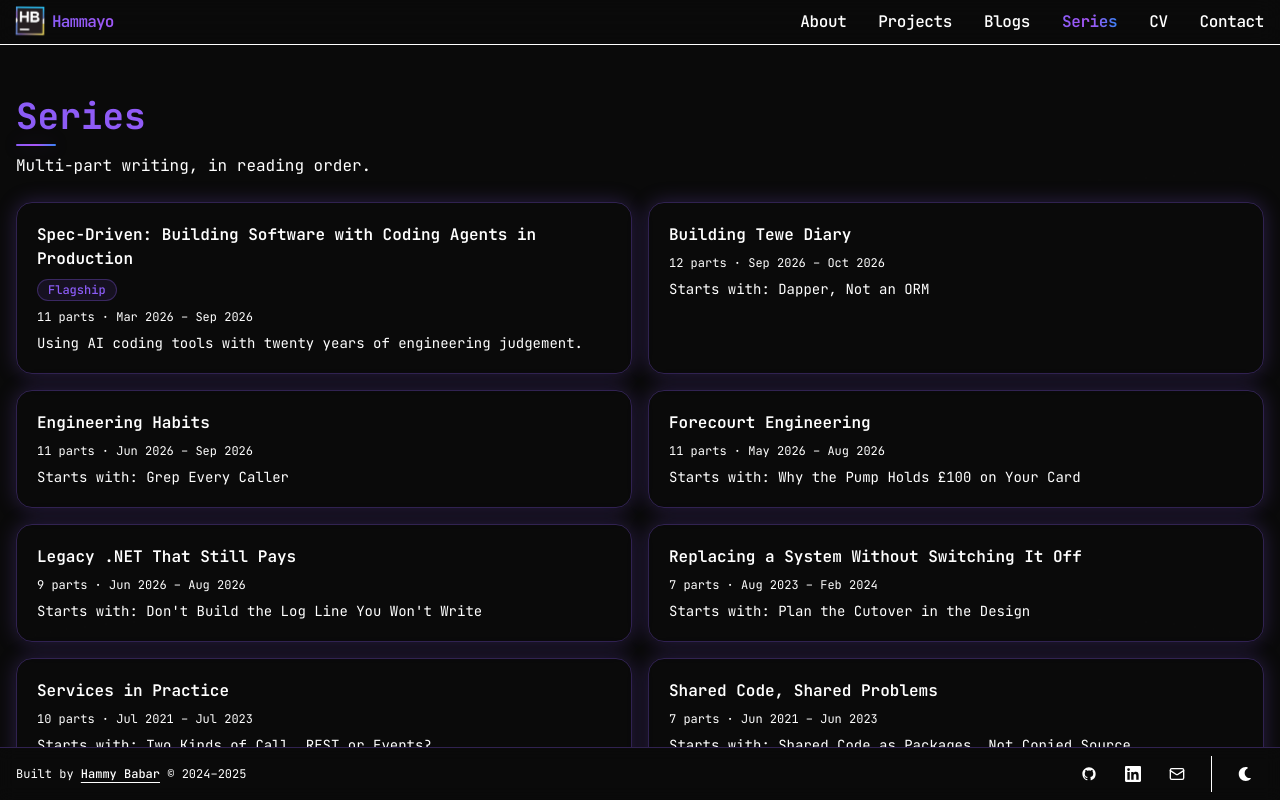
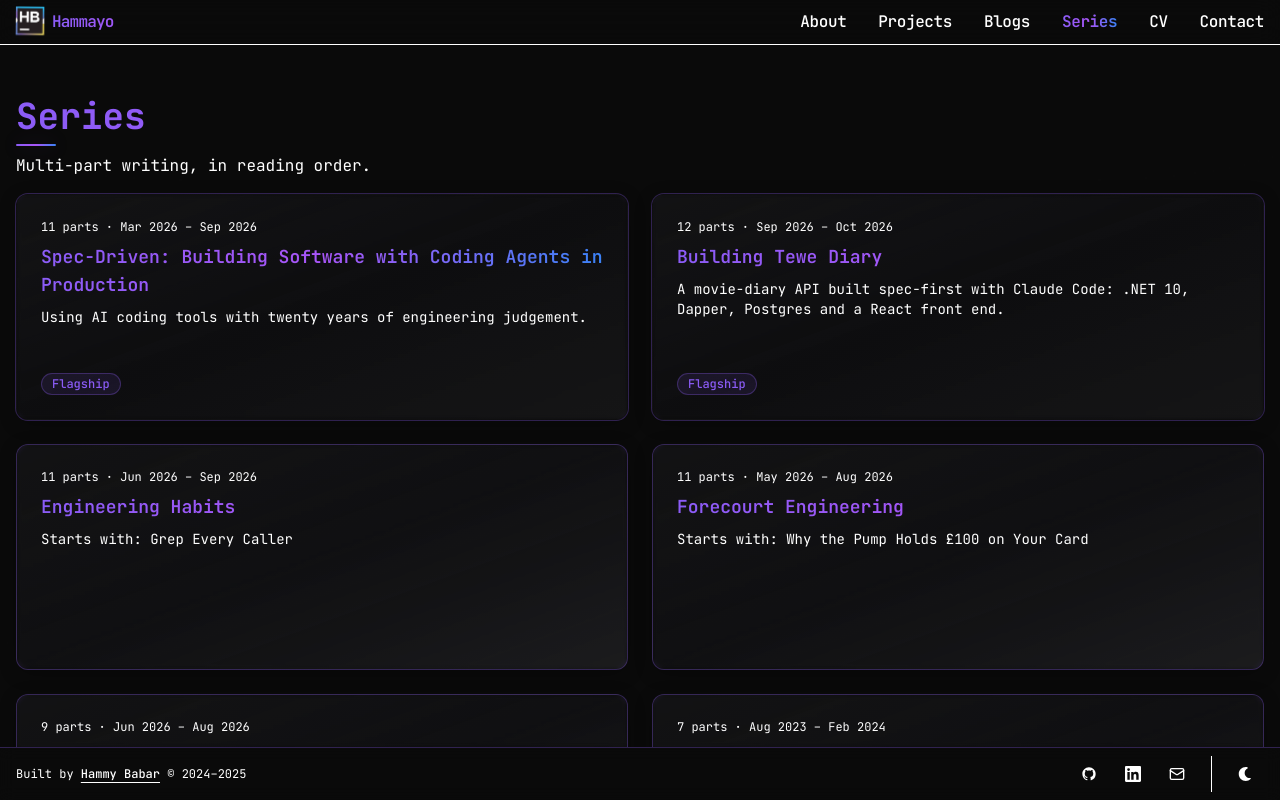
Before and after one commit to hammayo/hammayo.github.io, a Next.js app: page /series in a window 1280 px wide. Built offline with nearby package versions, Linux system fonts and the light colour scheme.

Commit message:
Restyle series pages with the shared card component and feature Building Tewe Diary as a flagship

```diff
--- a/content/series.ts
+++ b/content/series.ts
@@ -13,3 +13,12 @@ export const series = {
     'Specs before prompts. Review gates before merges. Evidence before claims. The tools are new; the judgement is not.',
   ],
 };
+
+// Series shown as featured (Flagship) on /series, in this order. `series` above stays the
+// primary one used by the homepage strip, CV link and course waitlist.
+export const featuredSeries = [series.name, 'Building Tewe Diary'];
+
+// One-line card blurbs for featured series other than `series`.
+export const featuredBlurbs: Record<string, string> = {
+  'Building Tewe Diary': 'A movie-diary API built spec-first with Claude Code: .NET 10, Dapper, Postgres and a React front end.',
+};
--- a/src/app/projects/page.tsx
+++ b/src/app/projects/page.tsx
@@ -41,6 +41,7 @@ export default async function ProjectsPage() {
         <PageHeader
           title="Projects"
           subtitle="Explore my most recent projects and open source contributions."
+          className="mb-4"
         />
 
         <p className="text-sm md:text-base text-muted-foreground leading-relaxed">
@@ -59,7 +60,7 @@ export default async function ProjectsPage() {
             {recentPinnedRepos.length > 0 && (
               <div>
                 <h2 className="text-xl font-semibold mb-4 text-zinc-200">Featured Projects</h2>
-                <div className="grid grid-cols-1 gap-8 md:grid-cols-2">
+                <div className="grid grid-cols-1 gap-6 md:grid-cols-2">
                   {recentPinnedRepos.map((project, index) => (
                     <ProjectCard key={project.id} repo={project} index={index} featured blogPostSlug={REPO_BLOG_MAP[project.name]} />
                   ))}
@@ -70,7 +71,7 @@ export default async function ProjectsPage() {
             {remainingPinnedRepos.length > 0 && (
               <div>
                 <h2 className="text-xl font-semibold mb-4 text-zinc-200">Other Pinned Projects</h2>
-                <div className="grid grid-cols-1 gap-8 md:grid-cols-2">
+                <div className="grid grid-cols-1 gap-6 md:grid-cols-2">
                   {remainingPinnedRepos.map((project, index) => (
                     <ProjectCard
                       key={project.id}
@@ -86,7 +87,7 @@ export default async function ProjectsPage() {
             {otherRepos.length > 0 && (
               <div>
                 <h2 className="text-xl font-semibold mb-4 text-zinc-200">Other Projects</h2>
-                <div className="grid grid-cols-1 gap-8 md:grid-cols-2">
+                <div className="grid grid-cols-1 gap-6 md:grid-cols-2">
                   {otherRepos.map((project, index) => (
                     <ProjectCard
                       key={project.id}
--- a/src/app/series/[slug]/page.tsx
+++ b/src/app/series/[slug]/page.tsx
@@ -1,12 +1,12 @@
 import type { Metadata } from 'next';
-import Link from 'next/link';
 import { notFound } from 'next/navigation';
 import { Container } from '@/features/shared/container';
 import { PageTransitionWrapper } from '@/features/shared/page-transition-wrapper';
 import { PageHeader } from '@/features/shared/page-header';
 import { PageViewEvent } from '@/features/shared/analytics-event';
+import { BlogCard } from '@/features/blogs/blog-card';
 import { getAllSeries, getSeriesBySlug } from '@/features/blogs/series';
-import { glowCard, accentTag, gradientText, ctaButton } from '@/design/variants';
+import { glowCard, gradientText, ctaButton } from '@/design/variants';
 import { SITE_URL, SOCIAL } from '@/lib/constants';
 import { series as flagship } from '../../../../content/series';
 
@@ -48,6 +48,7 @@ export default async function SeriesDetailPage({ params }: Props) {
         <PageHeader
           title={isFlagship ? flagship.title : group.name}
           subtitle={isFlagship ? flagship.tagline : `${group.posts.length} parts, in reading order.`}
+          className="mb-4"
         />
 
         {isFlagship ? (
@@ -60,23 +61,9 @@ export default async function SeriesDetailPage({ params }: Props) {
           </div>
         ) : null}
 
-        <div className="mt-8 space-y-4">
-          {group.posts.map(post => (
-            <Link
-              key={post.slug}
-              href={`/blogs/${post.slug}`}
-              className={glowCard({ variant: 'default' }) + ' block p-5'}
-            >
-              <div className="flex items-start gap-4">
-                <span className={accentTag({ variant: 'scheme' })}>
-                  {`Part ${post.series!.part}`}
-                </span>
-                <div className="flex-1">
-                  <h2 className="font-semibold text-foreground">{post.title}</h2>
-                  <p className="mt-1 text-sm text-muted-foreground">{post.summary}</p>
-                </div>
-              </div>
-            </Link>
+        <div className="mt-6 grid grid-cols-1 gap-6 md:grid-cols-2">
+          {group.posts.map((post, i) => (
+            <BlogCard key={post.slug} post={post} index={i} />
           ))}
         </div>
 
--- a/src/app/series/page.tsx
+++ b/src/app/series/page.tsx
@@ -1,14 +1,13 @@
 import type { Metadata } from 'next';
-import Link from 'next/link';
 import { format } from 'date-fns';
 import { Container } from '@/features/shared/container';
 import { PageTransitionWrapper } from '@/features/shared/page-transition-wrapper';
 import { PageHeader } from '@/features/shared/page-header';
 import { PageViewEvent } from '@/features/shared/analytics-event';
 import { getAllSeries, stripPartPrefix } from '@/features/blogs/series';
-import { accentTag, glowCard } from '@/design/variants';
+import { SeriesCard } from '@/features/blogs/series-card';
 import { createPageMetadata } from '@/lib/metadata';
-import { series as flagship } from '../../../content/series';
+import { series as flagship, featuredSeries, featuredBlurbs } from '../../../content/series';
 
 export const metadata: Metadata = createPageMetadata('series', '/series');
 
@@ -24,29 +23,22 @@ export default function SeriesPage() {
     <PageTransitionWrapper>
       <PageViewEvent page="series" />
       <Container className="py-8">
-        <PageHeader title="Series" subtitle="Multi-part writing, in reading order." />
+        <PageHeader title="Series" subtitle="Multi-part writing, in reading order." className="mb-4" />
 
-        <div className="grid gap-4 md:grid-cols-2">
-          {all.map(({ slug, name, posts }) => {
-            const isFlagship = name === flagship.name;
+        <div className="grid grid-cols-1 gap-6 md:grid-cols-2">
+          {all.map(({ slug, name, posts }, i) => {
+            const isFeatured = featuredSeries.includes(name);
             const dates = posts.map(p => p.date).sort();
             return (
-              <Link
+              <SeriesCard
                 key={slug}
-                href={`/series/${slug}`}
-                className={glowCard({ variant: isFlagship ? 'featured' : 'default' }) + ' block p-5 space-y-2'}
-              >
-                <div className="flex flex-wrap items-center gap-2">
-                  <h2 className="font-semibold text-foreground">{isFlagship ? flagship.title : name}</h2>
-                  {isFlagship ? <span className={accentTag()}>Flagship</span> : null}
-                </div>
-                <p className="text-xs text-muted-foreground">
-                  {`${posts.length} ${posts.length === 1 ? 'part' : 'parts'} · ${range(dates)}`}
-                </p>
-                <p className="text-sm text-muted-foreground">
-                  {isFlagship ? flagship.tagline : `Starts with: ${stripPartPrefix(posts[0].title)}`}
-                </p>
-              </Link>
+                slug={slug}
+                index={i}
+                featured={isFeatured}
+                title={name === flagship.name ? flagship.title : name}
+                meta={`${posts.length} ${posts.length === 1 ? 'part' : 'parts'} · ${range(dates)}`}
+                blurb={name === flagship.name ? flagship.tagline : featuredBlurbs[name] ?? `Starts with: ${stripPartPrefix(posts[0].title)}`}
+              />
             );
           })}
         </div>
--- a/src/features/blogs/blog-card.tsx
+++ b/src/features/blogs/blog-card.tsx
@@ -1,3 +1,5 @@
+'use client';
+
 import Link from 'next/link';
 import { CardContent } from '@/features/shared/ui/card';
 import { CardEffects, cardBaseClasses } from '@/features/shared/ui/card-effects';
--- /dev/null
+++ b/src/features/blogs/series-card.tsx
@@ -0,0 +1,39 @@
+'use client';
+
+import Link from 'next/link';
+import { CardContent } from '@/features/shared/ui/card';
+import { CardEffects, cardBaseClasses } from '@/features/shared/ui/card-effects';
+import { gradientText, accentTag } from '@/design/variants';
+import { cn } from '@/lib/utils';
+
+interface SeriesCardProps {
+  slug:       string;
+  title:      string;
+  meta:       string;
+  blurb:      string;
+  index:      number;
+  featured?:  boolean;
+}
+
+export function SeriesCard({ slug, title, meta, blurb, index, featured = false }: SeriesCardProps) {
+  return (
+    <Link href={`/series/${slug}`} className="block h-full">
+      <CardEffects
+        variant={featured ? 'featured' : 'default'}
+        delay={Math.min(index * 0.1, 0.5)}
+        bordered={!featured}
+      >
+        <CardContent className={cn(cardBaseClasses.contentWrapper, 'min-h-[14rem] flex flex-col')}>
+          <div className="flex-1 flex flex-col">
+            <p className="text-xs text-muted-foreground mb-2">{meta}</p>
+            <h2 className={cn(gradientText({ size: 'body' }), 'text-lg font-semibold mb-2 line-clamp-2')}>{title}</h2>
+            <p className="text-sm text-muted-foreground line-clamp-3 flex-1">{blurb}</p>
+            {featured ? (
+              <div className="flex flex-wrap gap-1.5 mt-3"><span className={accentTag()}>Flagship</span></div>
+            ) : null}
+          </div>
+        </CardContent>
+      </CardEffects>
+    </Link>
+  );
+}
--- a/src/features/blogs/series.ts
+++ b/src/features/blogs/series.ts
@@ -3,14 +3,14 @@
 // the URL slug is the slugified name, so a new series needs no config.
 import { getAllPostsMeta } from './pipeline';
 import type { PostMeta } from './schema';
-import { series as flagship } from '../../../content/series';
+import { featuredSeries } from '../../../content/series';
 
 export type SeriesGroup = { slug: string; name: string; posts: PostMeta[] };
 
 export const slugify = (name: string) =>
   name.toLowerCase().replace(/[^a-z0-9]+/g, '-').replace(/^-|-$/g, '');
 
-/** Published series, flagship first, then most recently updated first. */
+/** Published series, featured first, then most recently updated first. */
 export function getAllSeries(): SeriesGroup[] {
   const byName = new Map<string, PostMeta[]>();
   for (const post of getAllPostsMeta()) {
@@ -25,8 +25,8 @@ export function getAllSeries(): SeriesGroup[] {
   }));
 
   const latest = (g: SeriesGroup) => Math.max(...g.posts.map(p => +new Date(p.date)));
-  return groups.sort((a, b) =>
-    Number(b.name === flagship.name) - Number(a.name === flagship.name) || latest(b) - latest(a));
+  const rank   = (g: SeriesGroup) => { const i = featuredSeries.indexOf(g.name); return i < 0 ? Infinity : i; };
+  return groups.sort((a, b) => (rank(a) - rank(b) || 0) || latest(b) - latest(a));
 }
 
 export function getSeriesBySlug(slug: string): SeriesGroup | undefined {
```
